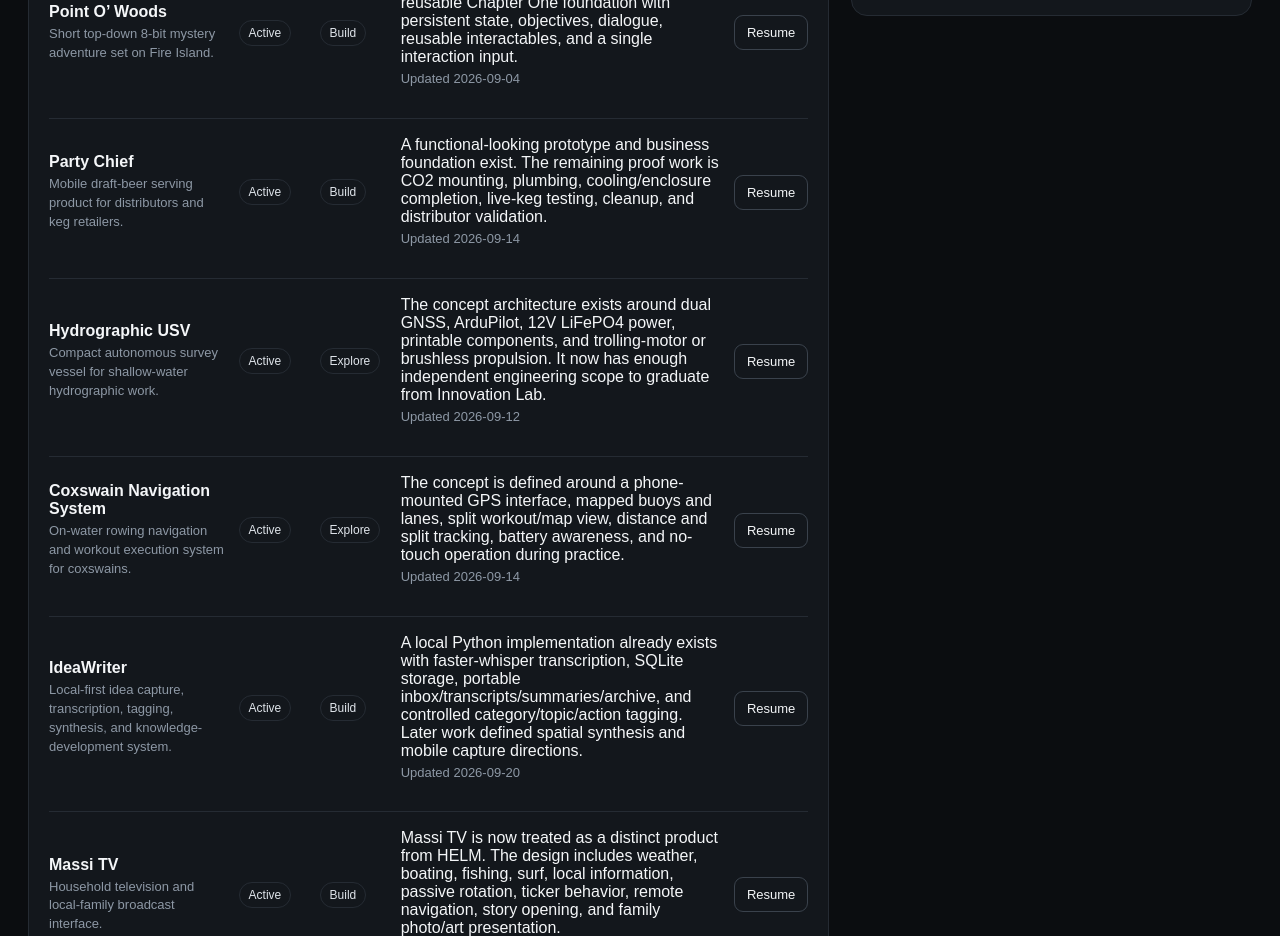
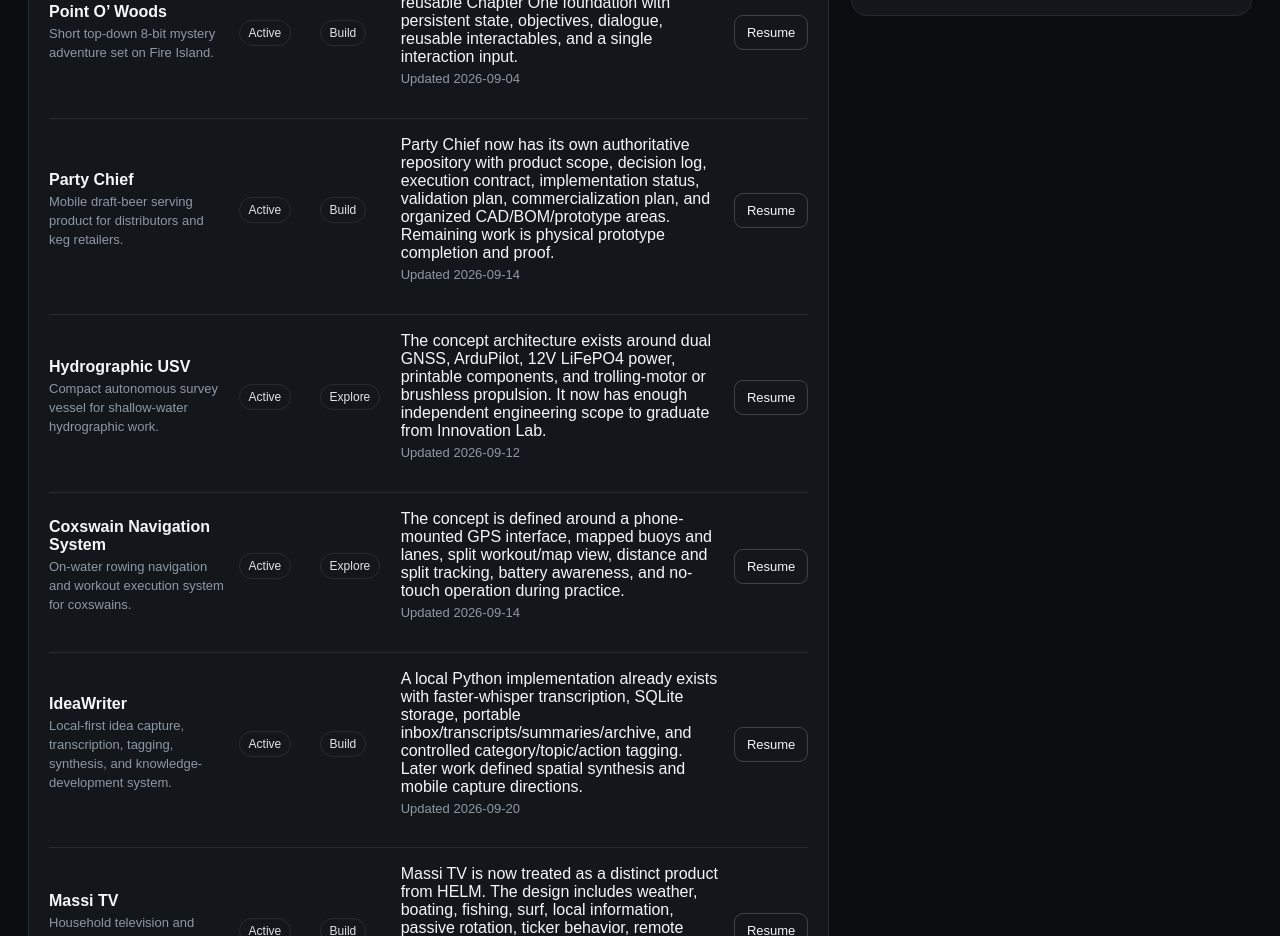
Before and after one commit to fieldlogic-lab/SolutionsHQ, a Next.js app: page / in a window 1280 px wide. Shown: the part 1040-1976 px from the top of the page. Built offline with nearby package versions, Linux system fonts and the light colour scheme.

Commit message:
Point Party Chief to dedicated repository

```diff
--- a/data/projects.ts
+++ b/data/projects.ts
@@ -90,12 +90,9 @@ export const projects: Project[] = [
     status: "Active",
     stage: "Build",
     lastUpdate: "2026-09-14",
-    currentStatus: "A functional-looking prototype and business foundation exist. The remaining proof work is CO2 mounting, plumbing, cooling/enclosure completion, live-keg testing, cleanup, and distributor validation.",
-    nextStep: "Create the dedicated Party Chief repository from the existing prep package, finish the prototype-to-proof build, run a live-keg test, and capture distributor feedback.",
-    supportingLinks: [
-      { label: "GitHub project entry", url: "https://github.com/fieldlogic-lab/SolutionsHQ/issues/2" },
-      { label: "Project scope", url: "https://github.com/fieldlogic-lab/SolutionsHQ/blob/main/docs/scopes/PARTY_CHIEF_SCOPE.md" }
-    ]
+    currentStatus: "Party Chief now has its own authoritative repository with product scope, decision log, execution contract, implementation status, validation plan, commercialization plan, and organized CAD/BOM/prototype areas. Remaining work is physical prototype completion and proof.",
+    nextStep: "Migrate any existing CAD, drawings, prototype images, and commercial assets into PartyChief, then finish the physical prototype, run the live-keg test, and capture distributor feedback.",
+    repo: "https://github.com/fieldlogic-lab/PartyChief"
   },
   {
     slug: "hydrographic-usv",
```
